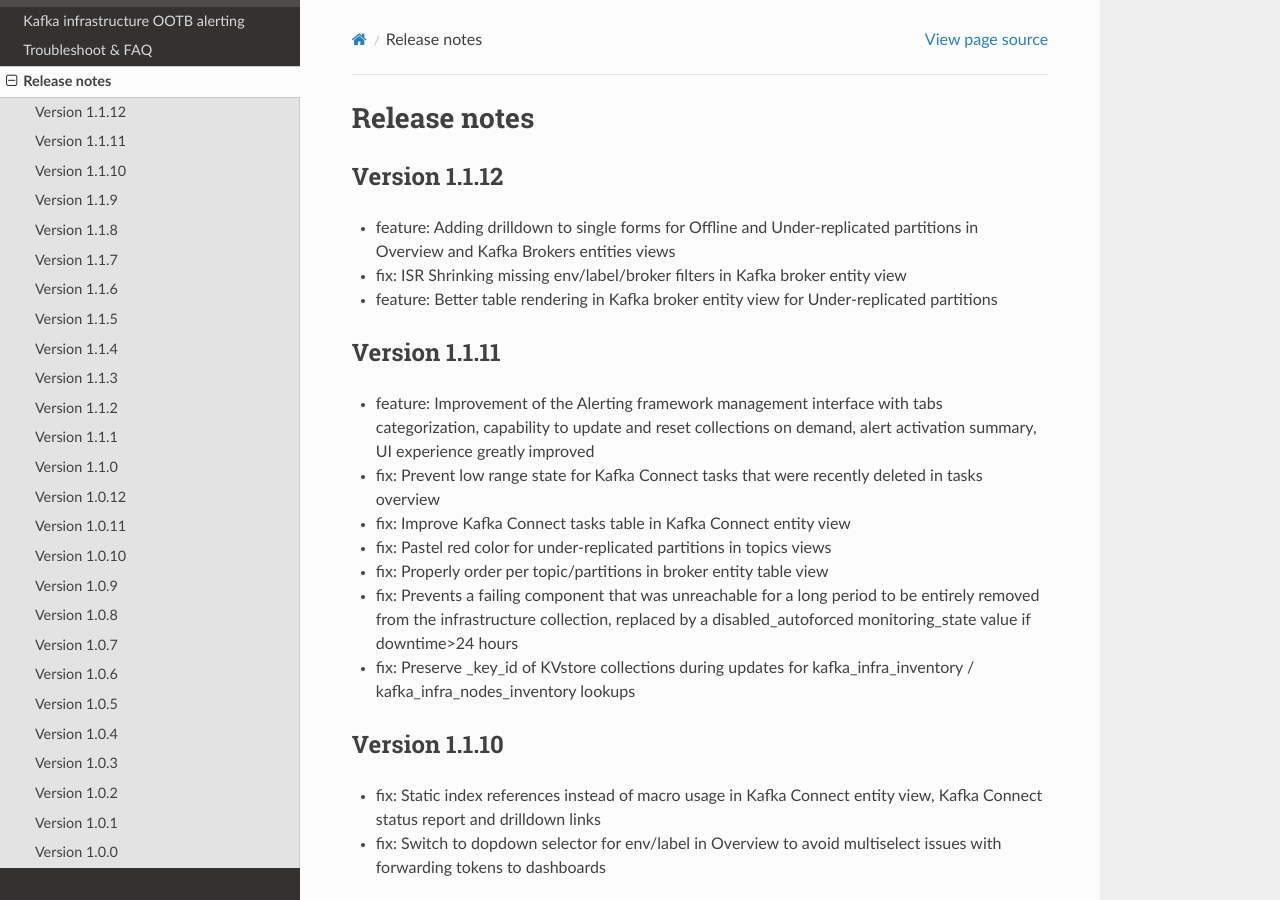
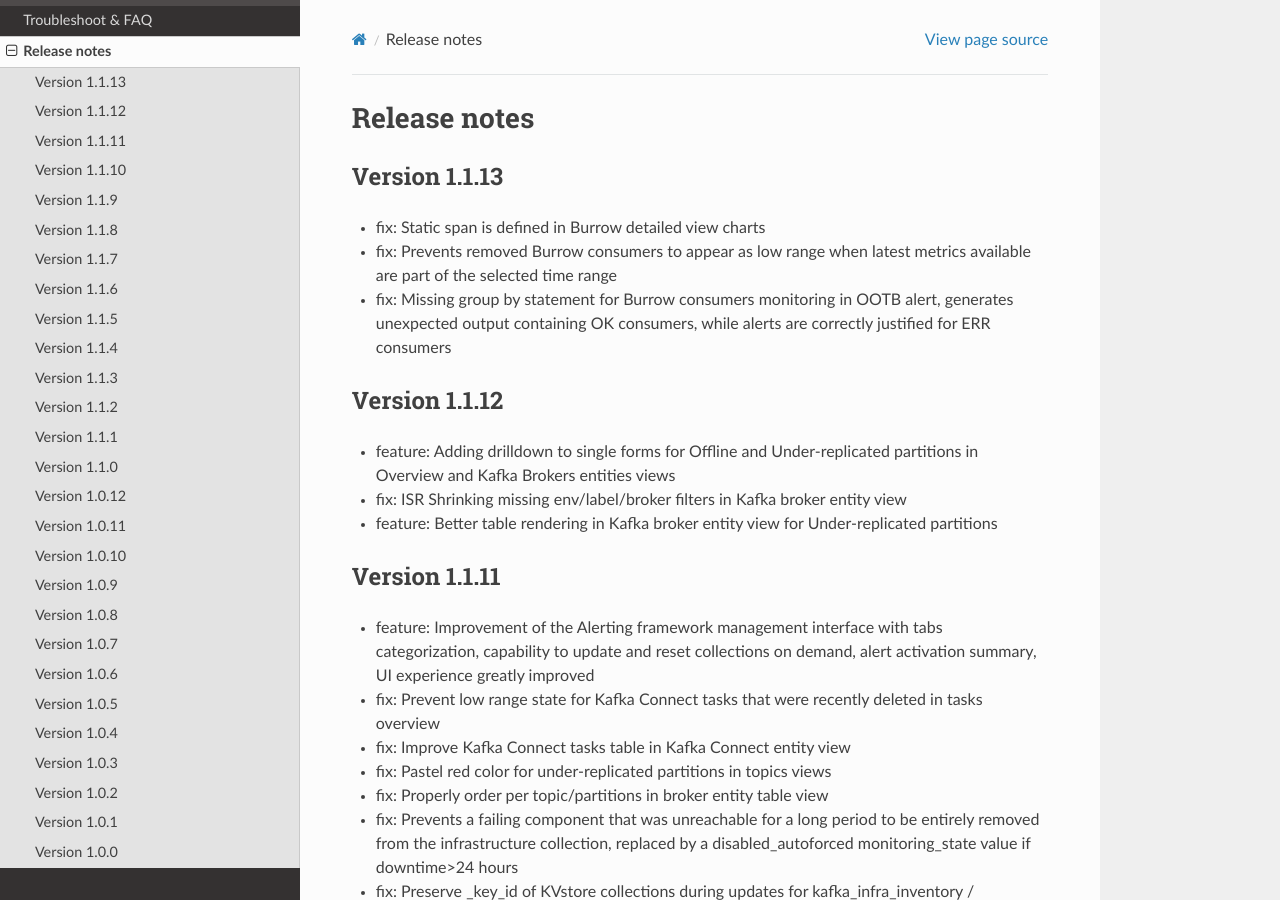
Before and after one commit to guilhemmarchand/telegraf-kafka, a Sphinx documentation site: the page built from docs/releasenotes.rst, in a window 1280 px wide and 900 px high. Built offline with Sphinx 7.4.7 and the Read the Docs theme 2.0.0, drawn with Linux system fonts in a browser that asks for light colours.

Commit message:
Version 1.1.13
- fix: Static span is defined in Burrow detailed view charts
- fix: Prevents removed Burrow consumers to appear as low range when latest metrics available are part of the selected time range
- fix: Missing group by statement for Burrow consumers monitoring in OOTB alert, generates unexpected output containing OK consumers, while alerts are correctly justified for ERR consumers

```diff
--- a/docs/releasenotes.rst
+++ b/docs/releasenotes.rst
@@ -1,5 +1,12 @@
 Release notes
 #############
+
+Version 1.1.13
+==============
+
+- fix: Static span is defined in Burrow detailed view charts
+- fix: Prevents removed Burrow consumers to appear as low range when latest metrics available are part of the selected time range
+- fix: Missing group by statement for Burrow consumers monitoring in OOTB alert, generates unexpected output containing OK consumers, while alerts are correctly justified for ERR consumers
 
 Version 1.1.12
 ==============
```
Also changed, not shown: 6 other files.
